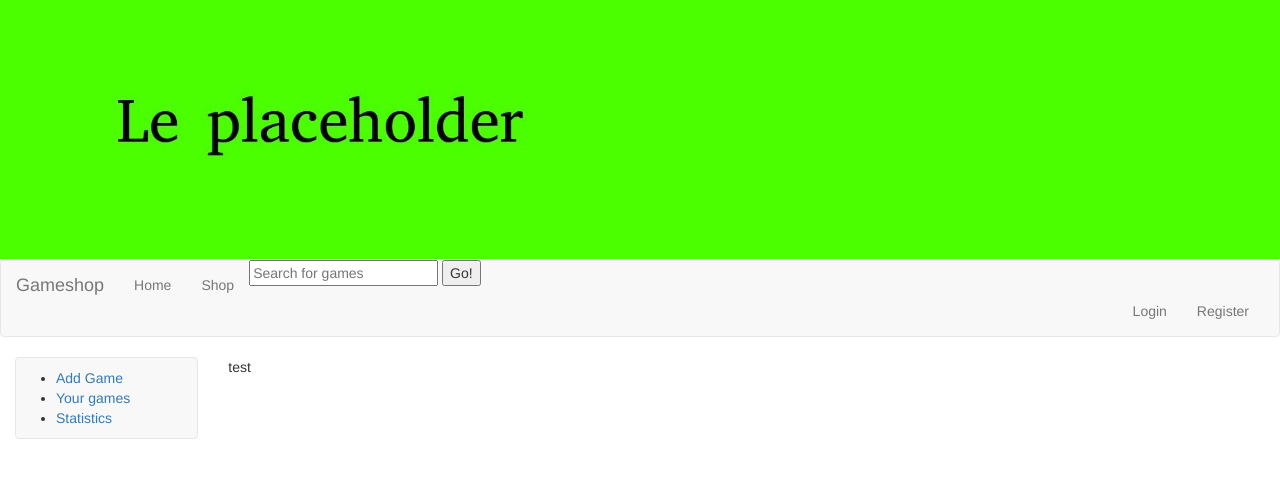
After one commit to chachal/wsd-project, a Django app: page /developer/ in a window 1280 px wide. The commit adds this page. Shown: the top 478 px of the page. Run offline with Django 3.2, Linux system fonts and the light colour scheme; some libraries are stand-ins or nearby versions.

Commit message:
Added missing files

```diff
--- a/gameshop/urls.py
+++ b/gameshop/urls.py
@@ -27,5 +27,9 @@ urlpatterns = [
 	url(r'^logout/$', shopviews.logout, name='logout'),
 	url(r'^confirmation/$', shopviews.confirmation, name='confirmation'),
 	url(r'^game/$', shopviews.game, name='mygame'),
-    url(r'^search/$', shopviews.results, name='results'),
+	url(r'^developer/$', shopviews.developer, name='developer'),
+	url(r'^developer/yourgames', shopviews.developergames, name='developer'),
+	url(r'^developer/addgame', shopviews.addgame, name='developer'),
+	url(r'^developer/statistics', shopviews.statistics, name='developer'),
+	url(r'^search/$', shopviews.results, name='results'),
 ]
--- a/shop/views.py
+++ b/shop/views.py
@@ -140,3 +140,29 @@ def results(request):
 	response = TemplateResponse(request, 'results.html', {'results': results})
 	response.render()
 	return response
+
+
+def developer(request):
+	response = TemplateResponse(request, 'admin_base.html')
+	response.render()
+	return response
+
+def addgame(request):
+	response = TemplateResponse(request, 'admin_base.html')
+	response.render()
+	return response
+
+def developergames(request):
+	cur_user = request.user
+	games = Games.objects.filter(dev__id = cur_user.id)
+
+	response = TemplateResponse(request, 'developergames.html', {'games':games})
+	response.render()
+	return response
+
+def statistics(request):
+	cur_user = request.user
+	games = Games.objects.filter(dev__id = cur_user.id)
+	response = TemplateResponse(request, 'admin_base.html', {'games':games})
+	response.render()
+	return response
--- /dev/null
+++ b/templates/admin_base.html
@@ -0,0 +1,22 @@
+{% extends 'base.html' %}
+{% block page_content %}
+
+  <div class="row">
+    <div class="col-sm-3 col-lg-2">
+      <nav class="navbar navbar-default navbar-fixed-side"  style="padding-top:10px;">
+        <ul>
+          <li><a href="/developer/addgame">Add Game</a></li>
+
+          <li><a href="/developer/yourgames">Your games</a></li>
+          <li><a href="/developer/statistics">Statistics</a></li>
+        </ul>
+      </nav>
+    </div>
+      <div class="col-lg-10 cold-md-10 col-xs-9">
+      <p>test</p>
+      {% block admin_content %}{% endblock %}
+    </div>
+  </div>
+
+
+{% endblock %}
--- a/templates/base.html
+++ b/templates/base.html
@@ -1,6 +1,6 @@
 <!DOCTYPE html>
 <html>
-  {% load static %}
+{% load static %}
 {% load i18n %}
   <head>
     <meta charset="utf-8">
```
Also changed, not shown: templates/developergames.html (added, +23 -0 lines), readme.md (added).
